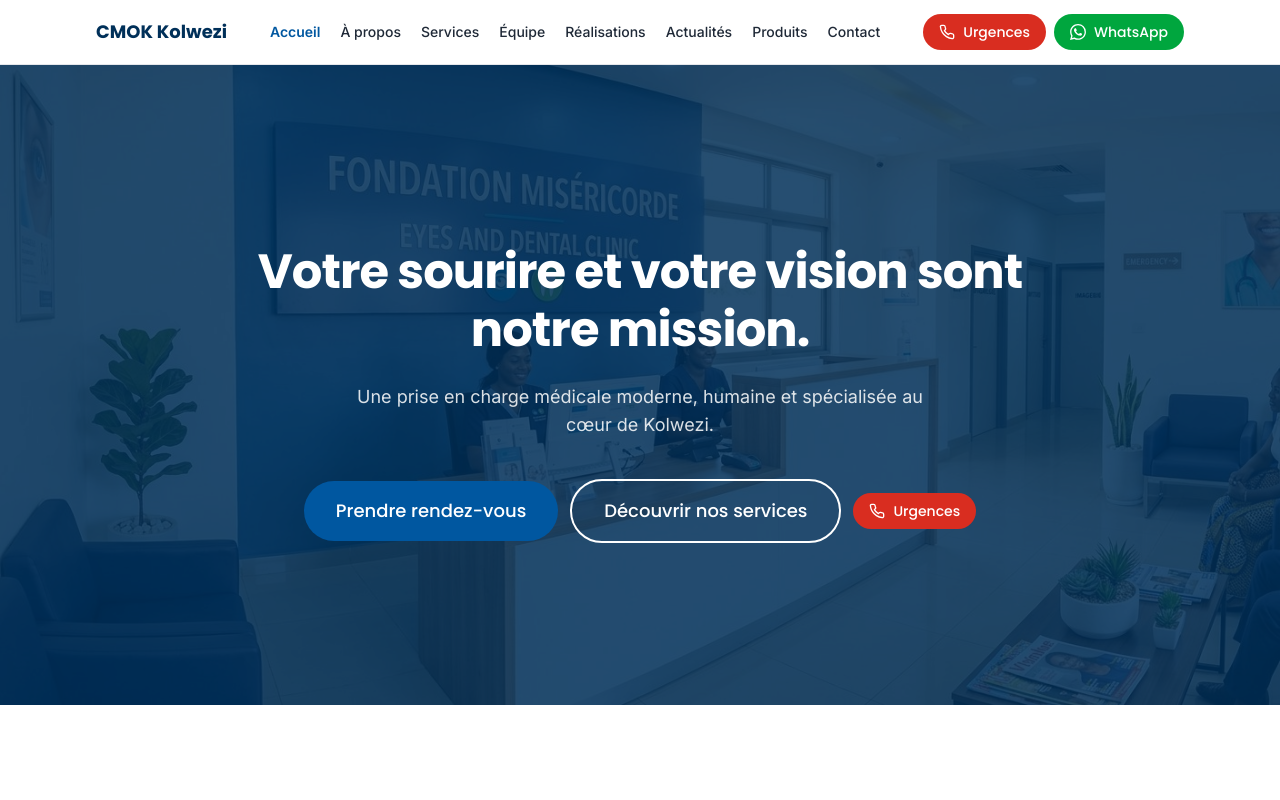
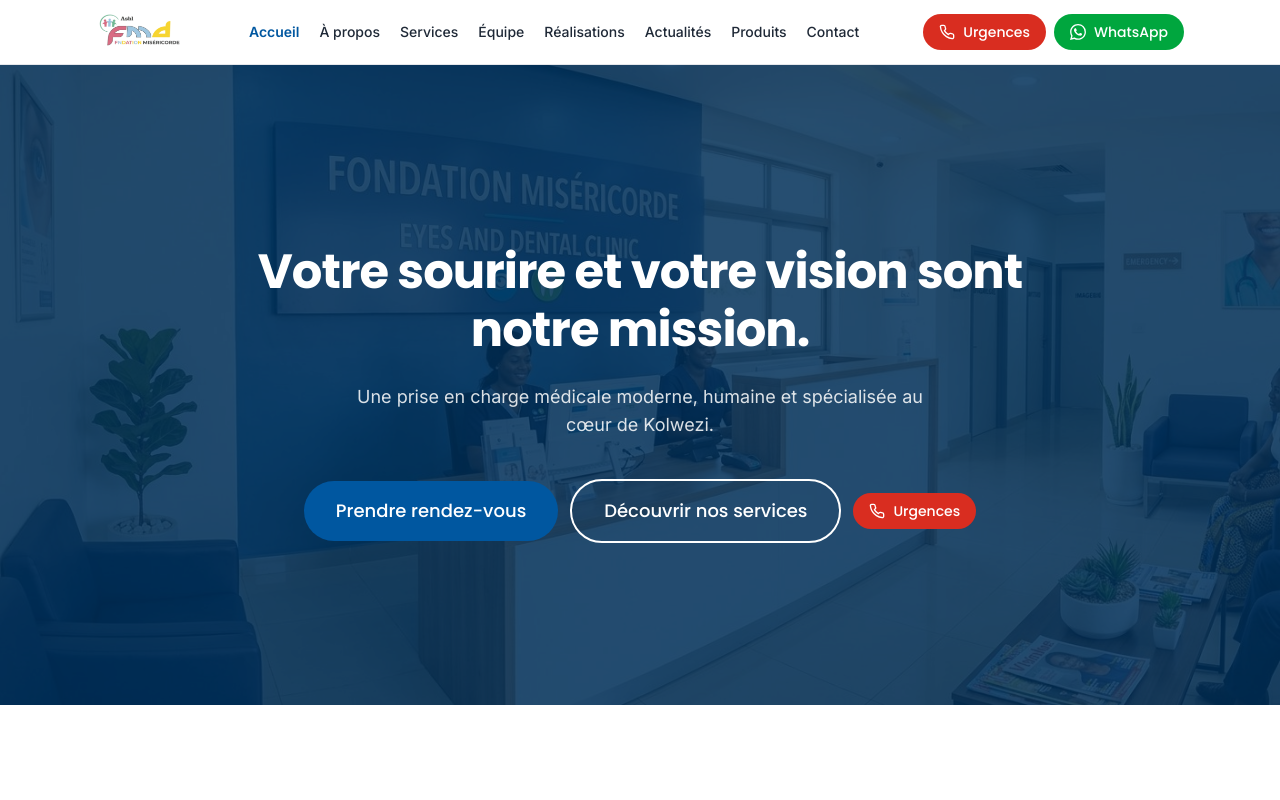
Before and after one commit to martinmic338-stack/clinic, a React (Vite) app: page / in a window 1280 px wide. Shown: the top 800 px of the page. Built offline with nearby package versions, Linux system fonts and the light colour scheme.

Commit message:
Affiche le logo CMOK Kolwezi à l'extrême gauche du header

```diff
--- a/src/components/Header.tsx
+++ b/src/components/Header.tsx
@@ -24,10 +24,12 @@ export default function Header() {
       <header className="sticky top-0 z-40 border-b border-mistline bg-white/95 backdrop-blur-sm">
         <div className="section-narrow flex h-16 items-center justify-between gap-4">
           {/* Logo */}
-          <Link to="/" className="flex shrink-0 items-center gap-2">
-            <span className="font-display text-lg font-bold leading-tight text-primary-darker">
-              CMOK Kolwezi
-            </span>
+          <Link to="/" className="flex shrink-0 items-center" aria-label="CMOK Kolwezi — Accueil">
+            <img
+              src="/images/logo/logo.png"
+              alt="CMOK Kolwezi"
+              className="h-10 w-auto sm:h-11"
+            />
           </Link>
 
           {/* Desktop nav */}
```
